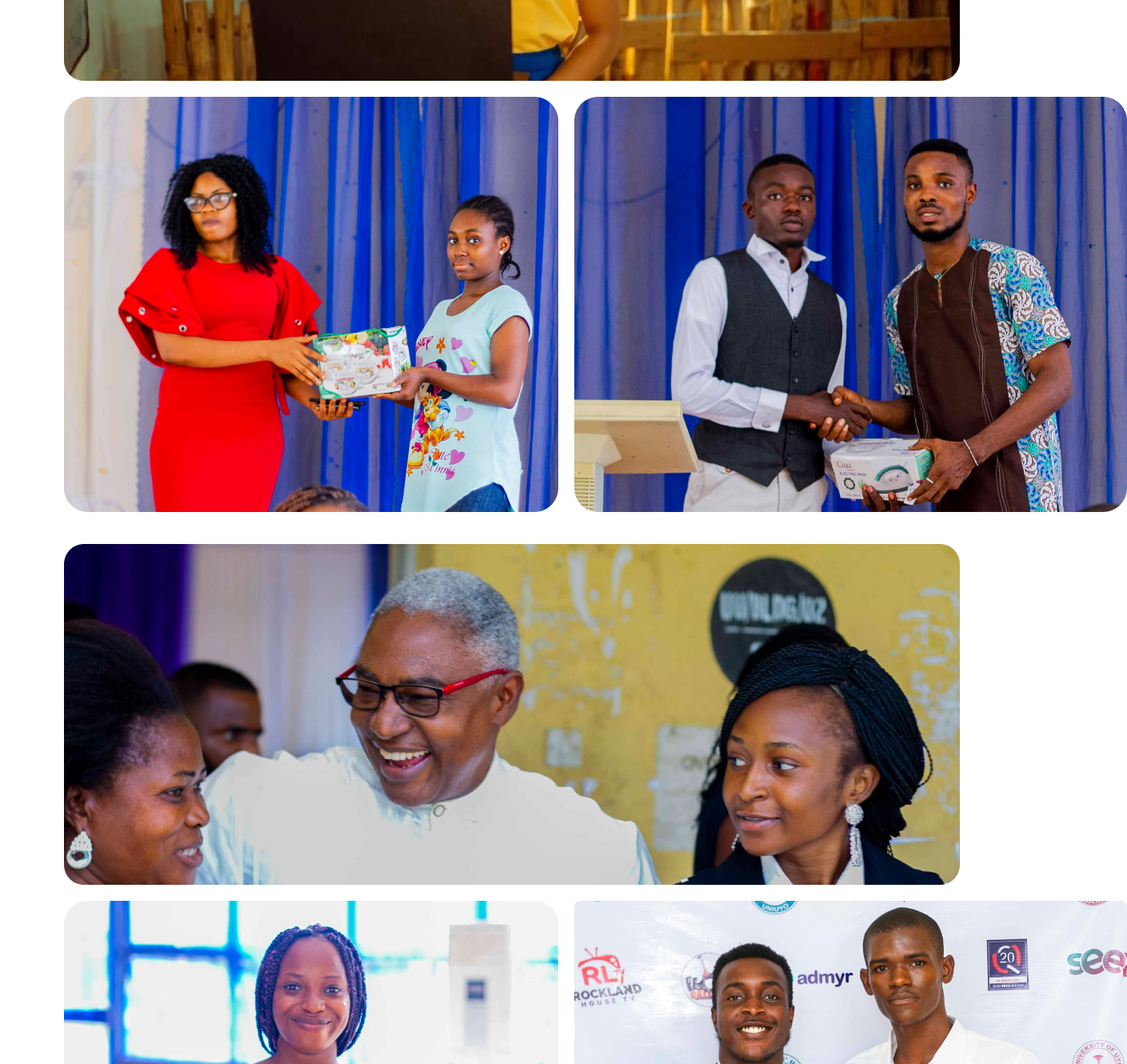
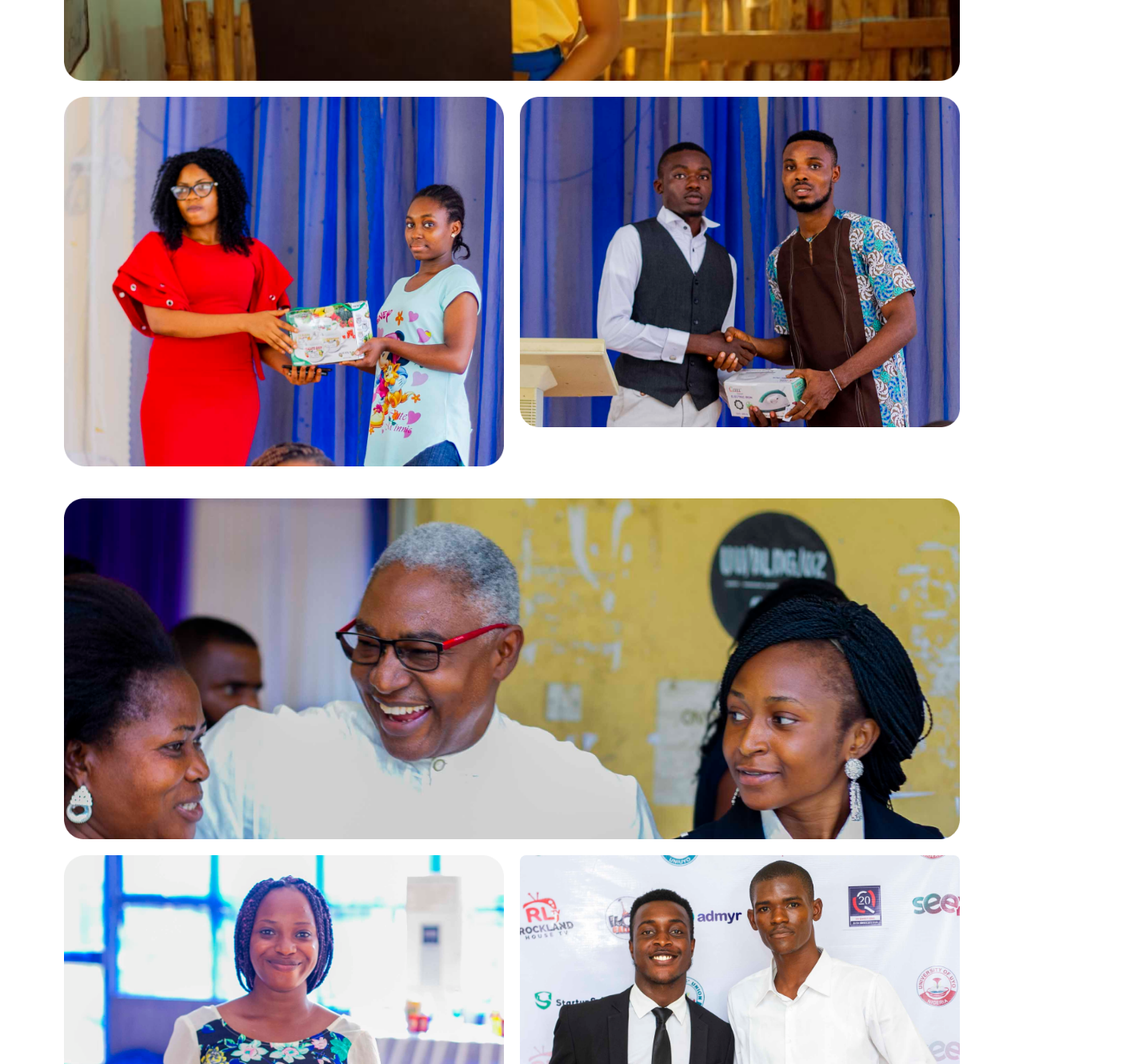
Before and after one commit to Austinobravo/seep, a Next.js app: page /gallery in a window 1280 px wide. Shown: the part 1040-2370 px from the top of the page at 80% size, 1409 px wide, since content can reach past the window. Built offline with nearby package versions, Linux system fonts and the light colour scheme.

Commit message:
added animation inn join\

```diff
--- a/app/(about)/about/_components/AboutHero.tsx
+++ b/app/(about)/about/_components/AboutHero.tsx
@@ -1,13 +1,16 @@
+import FadeInSection from '@/hooks/fadeIn'
 import React from 'react'
 
 const AboutHero = () => {
   return (
     <section className='md:px-20 px-10 space-y-10'>
+      <FadeInSection direction={`up`}>
         <div className='w-full bg-cover md:bg-right-top bg-center h-[600px] rounded-2xl text-white' style={{backgroundImage: `url(/images/about.png)`}}>
             <div className='bg-gradient-to-r from-[#0097FF] via-transparent to-transparent h-[600px] rounded-2xl flex flex-col md:pl-10 pl-5 md:justify-center justify-end pb-16 space-y-5'>
                 <h1 className='md:text-6xl text-3xl  leading-relaxed md:w-[600px]'>About Us</h1>
             </div>
         </div>
+      </FadeInSection>
     </section>
   )
 }
--- a/app/(about)/about/_components/AboutText.tsx
+++ b/app/(about)/about/_components/AboutText.tsx
@@ -1,3 +1,4 @@
+import FadeInSection from '@/hooks/fadeIn'
 import React from 'react'
 
 const Text = [
@@ -30,15 +31,17 @@ const Benefits =[
 const AboutText = () => {
   return (
     <section className='md:px-20 px-10 py-16'>
+        <FadeInSection direction={`up`}>
             <div>
                 {Text.map((item, index) => (
                     <div key={index} className='seep-text-color space-y-4'>
                         <h3 className='hover:underline text-3xl'>{item.name}</h3>
                         <p className='leading-relaxed pb-5 text-lg'>{item.paragraph}</p>
-
                     </div>
                 ))}
             </div>
+        </FadeInSection>
+        <FadeInSection direction={`up`}>
             <div className='seep-text-color space-y-4'>
                 <h3 className='hover:underline text-3xl'>Our Projected Benefits and Impact</h3>
                 <ol type='1'>
@@ -49,6 +52,7 @@ const AboutText = () => {
                     ))}
                 </ol>
             </div>
+        </FadeInSection>
 
     </section>
   )
--- a/app/(gallery)/gallery/_components/Gallery.tsx
+++ b/app/(gallery)/gallery/_components/Gallery.tsx
@@ -1,3 +1,4 @@
+import FadeInSection from '@/hooks/fadeIn'
 import Image from 'next/image'
 import React from 'react'
 const Images = [
@@ -22,15 +23,23 @@ const Gallery = () => {
     <section className='md:px-20 px-10 '>
         {Images.map((image, index)=> (
             <div key={index} className='space-y-5 py-5'>
-                <Image src={image.first} width={200} height={100} alt='image' className='w-full rounded-lg'/>
+                <FadeInSection direction={`up`}>
+                    <Image src={image.first} width={200} height={100} alt='image' className='w-full rounded-lg'/>
+                </FadeInSection>
                 <div className='flex md:flex-nowrap flex-wrap gap-5'>
+                <FadeInSection direction={`left`}>
                     <Image src={image.second} width={200} height={100} alt='image' className='w-full rounded-lg'/>
+                </FadeInSection>
+                <FadeInSection direction={`right`}>
                     <Image src={image.third} width={200} height={100} alt='image' className='w-full rounded-lg'/>
+                </FadeInSection>
                 </div>
 
             </div>
         ))}
-        <Image src='/images/tech3.png' width={200} height={100} alt='image' className='w-full rounded-lg pb-10'/>
+        <FadeInSection direction={`up`}>
+            <Image src='/images/tech3.png' width={200} height={100} alt='image' className='w-full rounded-lg pb-10'/>
+        </FadeInSection>
 
     </section>
   )
--- a/app/(gallery)/gallery/_components/GalleryHero.tsx
+++ b/app/(gallery)/gallery/_components/GalleryHero.tsx
@@ -1,13 +1,16 @@
+import FadeInSection from '@/hooks/fadeIn'
 import React from 'react'
 
 const GalleryHero = () => {
   return (
     <section className='md:px-20 px-10 space-y-10'>
+      <FadeInSection direction={`up`}>
         <div className='w-full bg-cover md:bg-right-top bg-center h-[600px] rounded-2xl text-white' style={{backgroundImage: `url(/images/Frame4.png)`}}>
             <div className='bg-gradient-to-r from-[#0097FF] via-transparent to-transparent h-[600px] rounded-2xl flex flex-col md:pl-10 pl-5 md:justify-center justify-end pb-16 space-y-5'>
                 <h1 className='md:text-6xl text-3xl  leading-relaxed md:w-[600px]'>Gallery</h1>
             </div>
         </div>
+      </FadeInSection>
     </section>
   )
 }
--- a/app/(join)/join/_components/JoinHero.tsx
+++ b/app/(join)/join/_components/JoinHero.tsx
@@ -1,16 +1,21 @@
+import FadeInSection from '@/hooks/fadeIn'
 import React from 'react'
 
 const JoinHero = () => {
   return (
     <section className='md:px-20 px-10 space-y-10'>
+      <FadeInSection direction={`up`}>
         <div className='w-full bg-cover md:bg-right-top bg-center h-[600px] rounded-2xl text-white' style={{backgroundImage: `url(/images/mission_2.png)`}}>
             <div className='bg-gradient-to-r from-[#0097FF] via-transparent to-transparent h-[600px] rounded-2xl flex flex-col md:pl-10 pl-5 md:justify-center justify-end pb-16 space-y-5'>
                 <h1 className='md:text-6xl text-3xl  leading-relaxed md:w-[600px]'>Join Us.</h1>
             </div>
         </div>
+      </FadeInSection>
+      <FadeInSection direction={`up`}>
         <div>
             <h2 className='seep-text-color leading-relaxed'>Volunteering allows you to impact and connect with your community and the rest of the world. Your dedicated time to our project will help you expand your network, boost your social skills, and advance in your career.</h2>
         </div>
+      </FadeInSection>
     </section>
   )
 }
```
Lines whose indentation alone changed are shown as unchanged.
